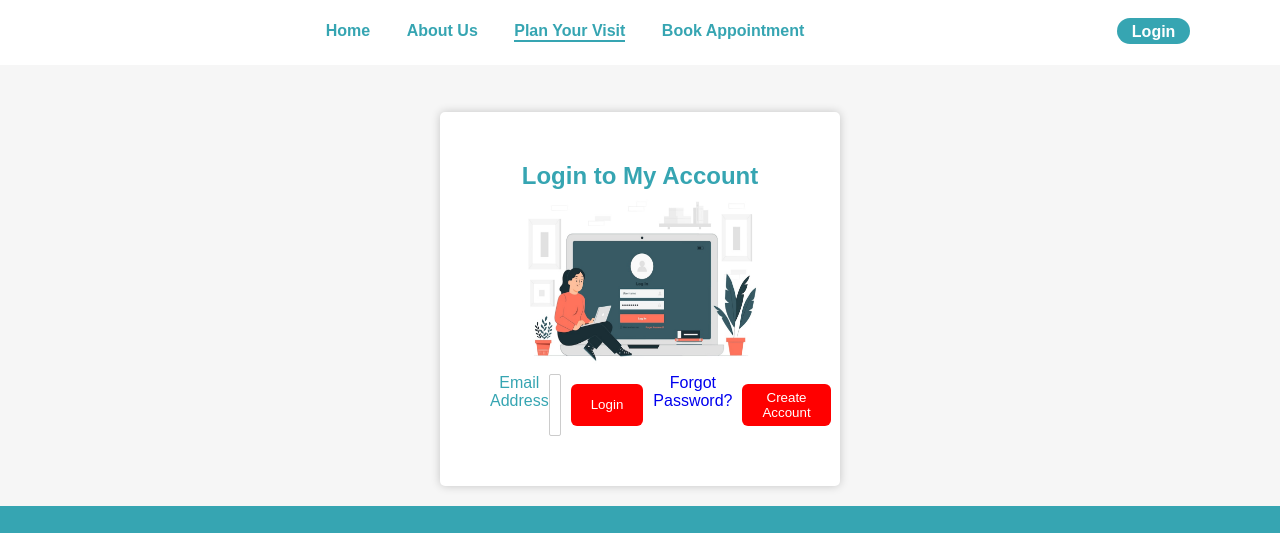
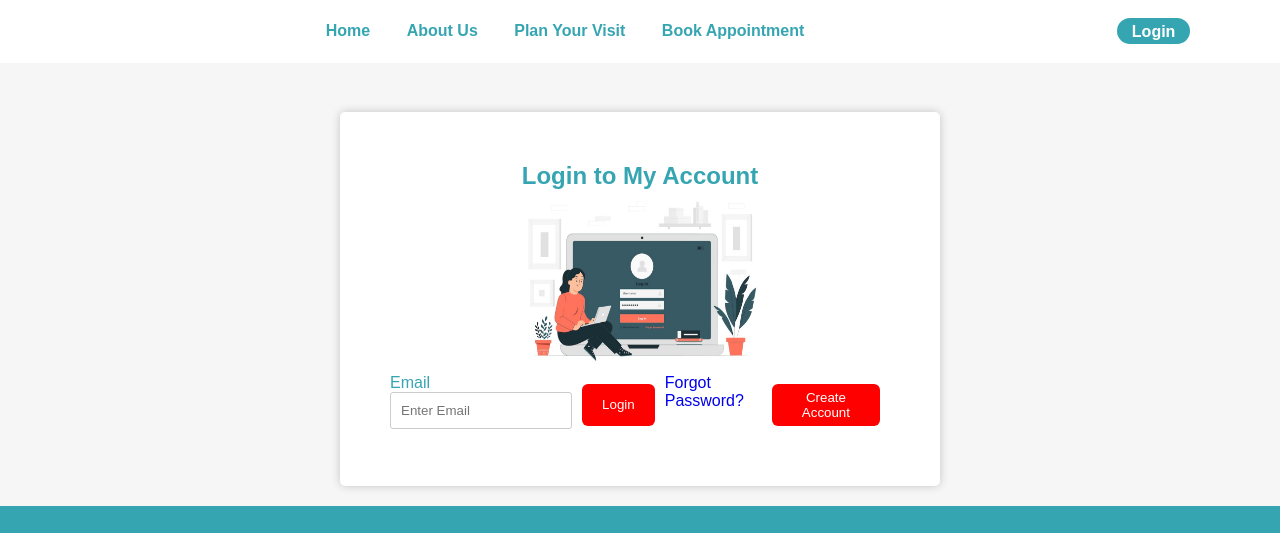
Before and after one commit to wicis07/Test02, a plain HTML site: page login.html in a window 1280 px wide. Shown: the top 533 px of the page. Drawn offline with Linux system fonts and the light colour scheme.

Commit message:
update tampilan

```diff
--- a/css/style.css
+++ b/css/style.css
@@ -79,15 +79,19 @@ body {
 /* Konten Start */
 .main{
   display: flexbox;
-  text-align: center;
   background-color: white;
-  width: 400px;
+  width: 600px;
   height: 300%;
   margin: 20px auto;
   padding: 50px;
   flex-direction: column;
   border-radius: 5px;
   box-shadow: 0 0 10px rgba(0, 0, 0, 0.2);
+}
+
+.konten{
+  text-align: center;
+
 }
 
 .form label {
@@ -99,9 +103,9 @@ input[type="text"],
 input[type="email"],
 input[type="password"] {
   width: 100%;
-  padding: 5px;
+  padding: 10px;
   border: 1px solid #ccc;
-  border-radius: 2px;
+  border-radius: 3px;
 }
 
 .main img{
--- a/login.html
+++ b/login.html
@@ -19,7 +19,7 @@
             <div class="navbar-middle">
                 <a href="index.html">Home</a>
                 <a href="">About Us</a>
-                <a href="plan-your-visit.html" class="active">Plan Your Visit</a>
+                <a href="plan-your-visit.html">Plan Your Visit</a>
                 <a href="">Book Appointment</a>
             </div>
             <div class="navbar-login">
@@ -36,19 +36,21 @@
 
     <!-- Konten Start -->
     <div class="main">
-        <h2>Login to My Account</h2>
-        <img src="asset/img/login.png">
+        <div class="konten">
+            <h2>Login to My Account</h2>
+            <img src="asset/img/login.png">
+        </div>
 
         <form action="" method="post" class="email">
-            <label for="email">Email Address</label>
-            <input type="email" name="email" id="email" placeholder="Email Addres">
-            <button type="submit">Login</button>
-            <br>
+            <div class="form-group">
+                <label for="email">Email</label>
+                <input type="email" id="email" name="email" placeholder="Enter Email" required>
+            </div>
+                <button type="submit">Login</button>
             <a href="#">
                 <legend id="forgot-pass">Forgot Password?</legend>
             </a>
-            <button type="submit" id="submit-btn" name="
-            submit">Create Account</button>
+            <button type="submit" id="submit-btn" name="submit">Create Account</button>
         </form>
     </div>
     <!-- Konten End -->
```
